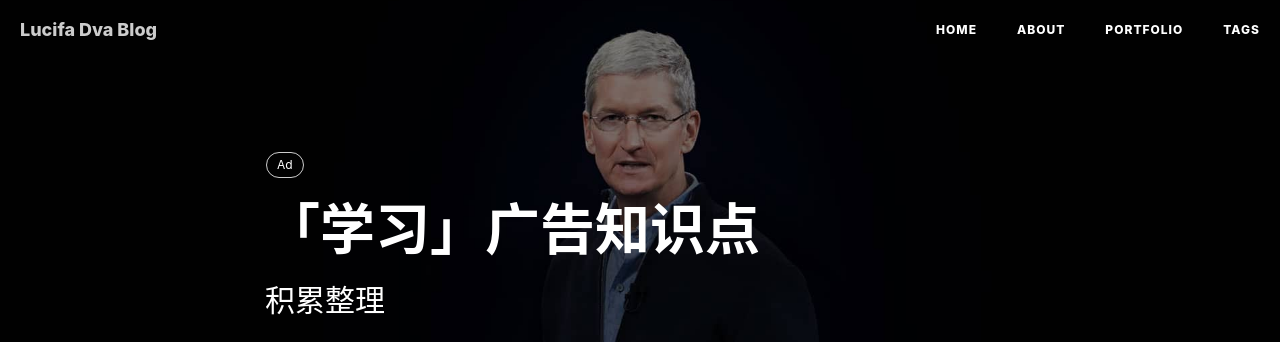
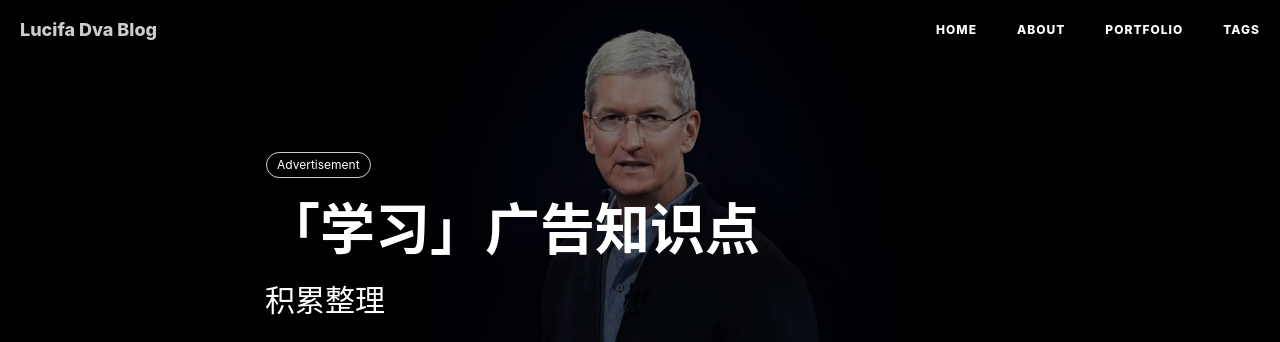
Before and after one commit to LucifaDva/lucifadva.github.com, a Jekyll site: the page built from _posts/2017-03-28-ad-knowledge-2017.markdown, in a window 1280 px wide. Shown: the top 342 px of the page. Built offline with Jekyll 4.4.1, drawn with Linux system fonts in a browser that asks for light colours; nearby versions of some CDN libraries; comment, search, counter and statistics services are not loaded.

Commit message:
Update 2017-03-28-ad-knowledge-2017.markdown

```diff
--- a/_posts/2017-03-28-ad-knowledge-2017.markdown
+++ b/_posts/2017-03-28-ad-knowledge-2017.markdown
@@ -6,7 +6,7 @@ date:       2017-03-28 21:00:00
 author:     "Lucifa Dva"
 header-img: "img/post-bg-apple-event-2015.jpg"
 tags:
-    - Ad
+    - Advertisement
 ---
 
 
```
